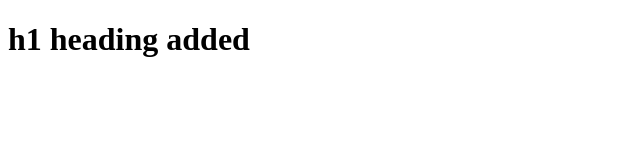
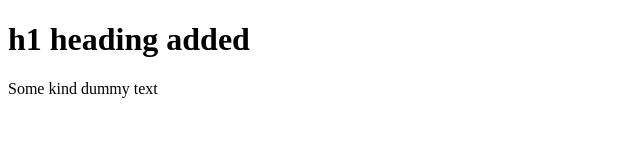
Before and after one commit to rupesh-13sunar/try-git, a plain HTML site: page index.html in a window 1280 px wide. Shown: the whole page, without its empty margins (0-640 px from the left). Drawn offline with Linux system fonts and the light colour scheme.

Commit message:
added paragraph in html

```diff
--- a/index.html
+++ b/index.html
@@ -7,5 +7,6 @@
 </head>
 <body>
     <h1>h1 heading added</h1>
+    <p>Some kind dummy text</p>
 </body>
 </html>
```
